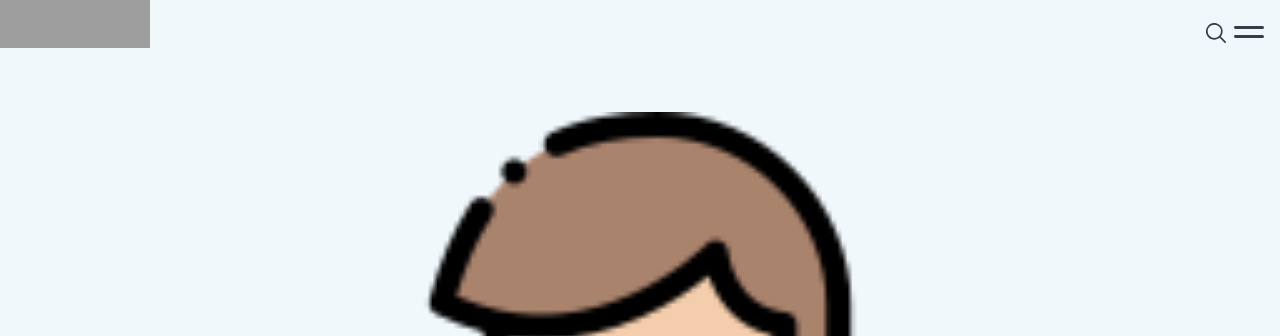
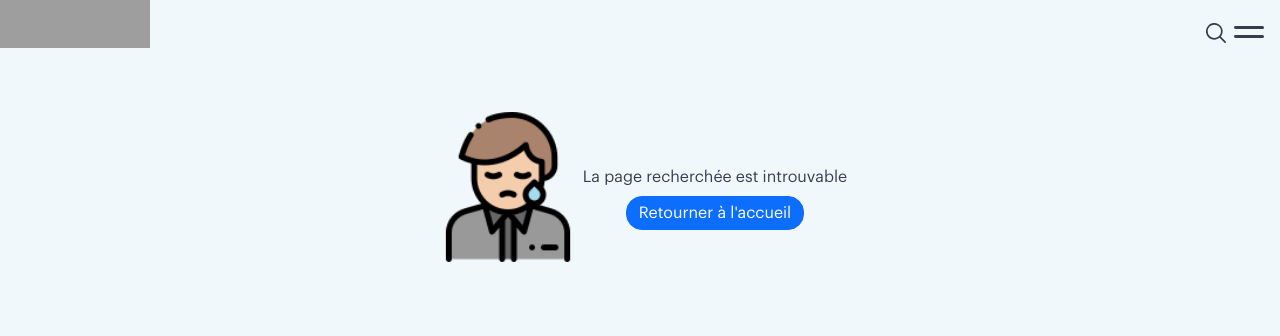
Before and after one commit to KevinRognon/trouve_ton_artisan, a React (Create React App) app: page /entreprise/1 in a window 1280 px wide. Shown: the top 336 px of the page. Built offline with nearby package versions, Linux system fonts and the light colour scheme; grey boxes are pictures that could not be loaded.

Commit message:
Mise à jour

```diff
--- a/src/Pages/404/Error404.jsx
+++ b/src/Pages/404/Error404.jsx
@@ -1,16 +1,20 @@
 
 import error404 from '../../assets/icones/404.png';
+import './Error404.scss';
 import {NavLink} from "react-router-dom";
+
 
 export default function Error404 () {
 
     return (
-        <section className="d-flex flex-column justify-content-center align-items-center mt-5">
-            <img className="w-50 mb-4" src={error404} alt="Erreur 404"/>
-            <h1 className="text-center">La page recherchée est introuvable</h1>
-            <NavLink to="/" className="btn btn-primary pb-1 pt-1 rounded-4">
-                Retourner à l'accueil
-            </NavLink>
+        <section className="d-flex flex-column flex-md-row justify-content-center align-items-center mt-5">
+            <img className="image_404 w-50 mb-4" src={error404} alt="Erreur 404"/>
+            <div className="d-flex flex-column align-items-center">
+                <h1 className="text-center">La page recherchée est introuvable</h1>
+                <NavLink to="/" className="btn btn-primary pb-1 pt-1 rounded-4">
+                    Retourner à l'accueil
+                </NavLink>
+            </div>
         </section>
     )
 }
--- /dev/null
+++ b/src/Pages/404/Error404.scss
@@ -0,0 +1,20 @@
+
+
+@media screen and (min-width: 768px) {
+  .image_404 {
+    width: 100px !important;
+  }
+
+  div {
+
+    h1 {
+      font-size: 1em;
+    }
+  }
+}
+
+@media screen and (min-width: 1024px) {
+  .image_404 {
+    width: 150px !important;
+  }
+}
--- a/src/Pages/Accueil/Accueil.jsx
+++ b/src/Pages/Accueil/Accueil.jsx
@@ -41,7 +41,7 @@ export default function Accueil () {
             <section className="d-flex flex-column justify-content-center align-items-center text-center mt-4 pb-5">
                 <h1 className="mb-5 col-12 p-2">Comment trouver mon artisan ?</h1>
 
-                <div className="d-flex flex-column flex-md-row justify-content-md-center align-items-stretch gap-3 gap-lg-0 col-md-10 col-lg-9 col-xl-4">
+                <div className="d-flex flex-column flex-md-row justify-content-md-center align-items-stretch gap-3 gap-lg-0 gap-xl-4 col-md-10 col-lg-9 col-xl-4">
                     <Etape number="1" indication="Choisir une catégorie d'artisanat dans le menu."/>
 
                     <Etape number="2" indication="Choisir un artisan."/>
```
